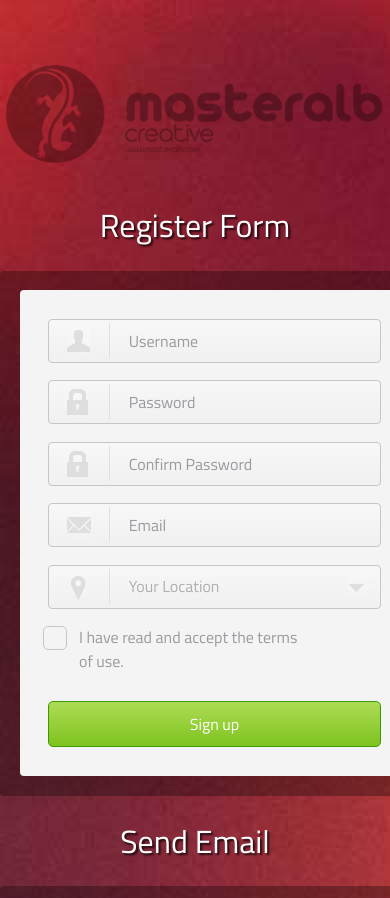
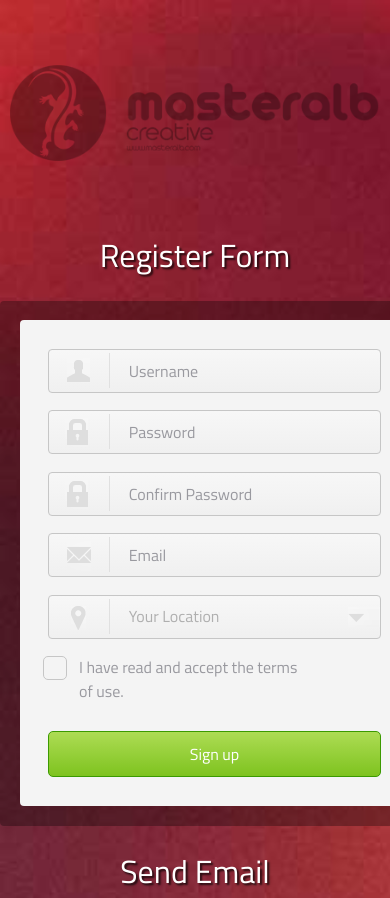
Before and after one commit to monika-szymanska/Weekly-WebDev-Challenge, a plain HTML site: page Zadanie 1/index.html in a window 390 px wide. Shown: the top 898 px of the page. Drawn offline with Linux system fonts and the light colour scheme.

Commit message:
Poprawa responsywności - logo

```diff
--- a/Zadanie 1/style.css
+++ b/Zadanie 1/style.css
@@ -284,15 +284,15 @@ input[type="submit"] {
         margin: 0;
     }
 
-    #logo2 h1 {
-        width: 100%;
-        margin-top: 30px;
-        background-size: 98% 100%;
+
+    #logo h1 {
+
     }
 
-    #logo h1, #logo2 h1 {
-        background-size: 100% auto;
-
+   #logo h1, #logo2 h1 {
+        width: 100%;
+        background-size: 98% auto;
+       padding-bottom: 30px;
     }
 
     .checkbox label {
@@ -304,5 +304,3 @@ input[type="submit"] {
         margin: 0;
     }
 }
-
-@media (max-width: )
```
